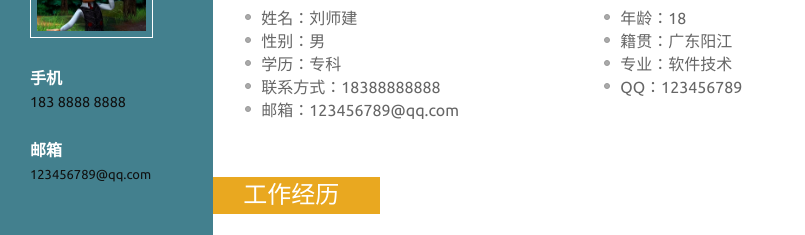
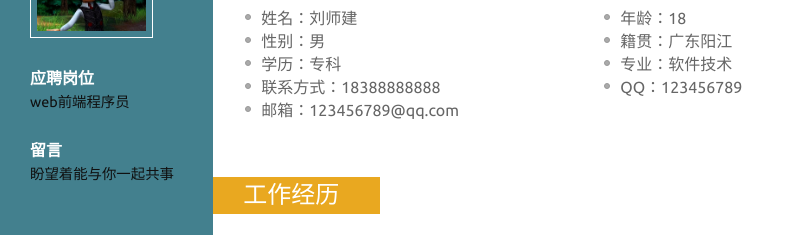
Before and after one commit to liushijian1/liushijian1.github.io, a plain HTML site: page index.html in a window 1280 px wide. Shown: the part 140-375 px from the top of the page, without its empty margins (0-805 px from the left). Drawn offline with nearby package versions, Linux system fonts and the light colour scheme.

Commit message:
修改侧边栏

```diff
--- a/index.html
+++ b/index.html
@@ -25,10 +25,10 @@
             <img src="images/touxiang.jpg" alt="" />
         </div>
         <div class="details">
-            <h3>手机</h3>
-            <p>183 8888 8888</p>
-            <h3>邮箱</h3>
-            <p><a href="123456789@qq.com">123456789@qq.com</a></p>
+            <h3>应聘岗位</h3>
+            <p>web前端程序员</p>
+            <h3>留言</h3>
+            <p>盼望着能与你一起共事</p>
         </div>
         <div class="clearfix"></div>
     </div>
```
